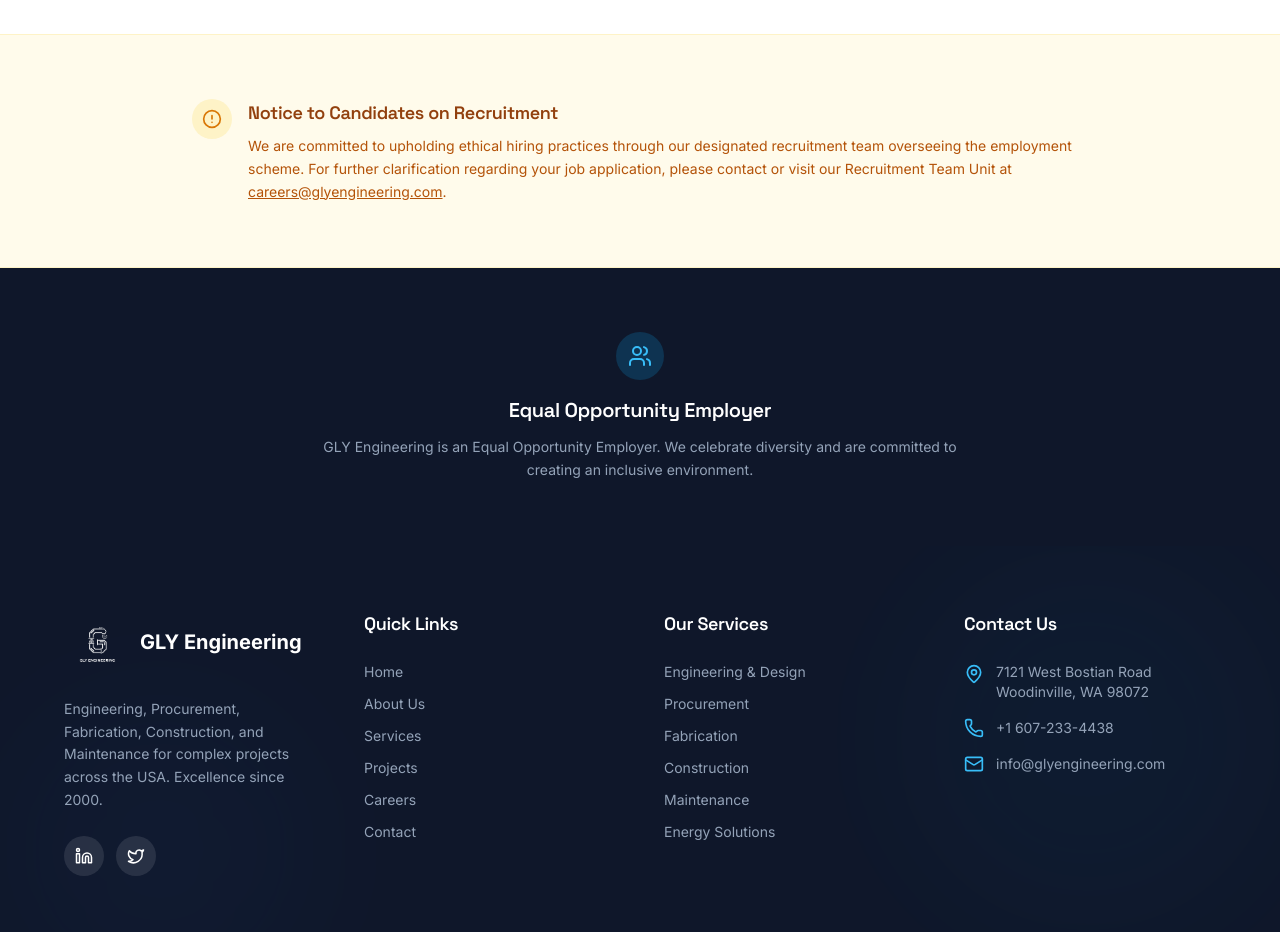
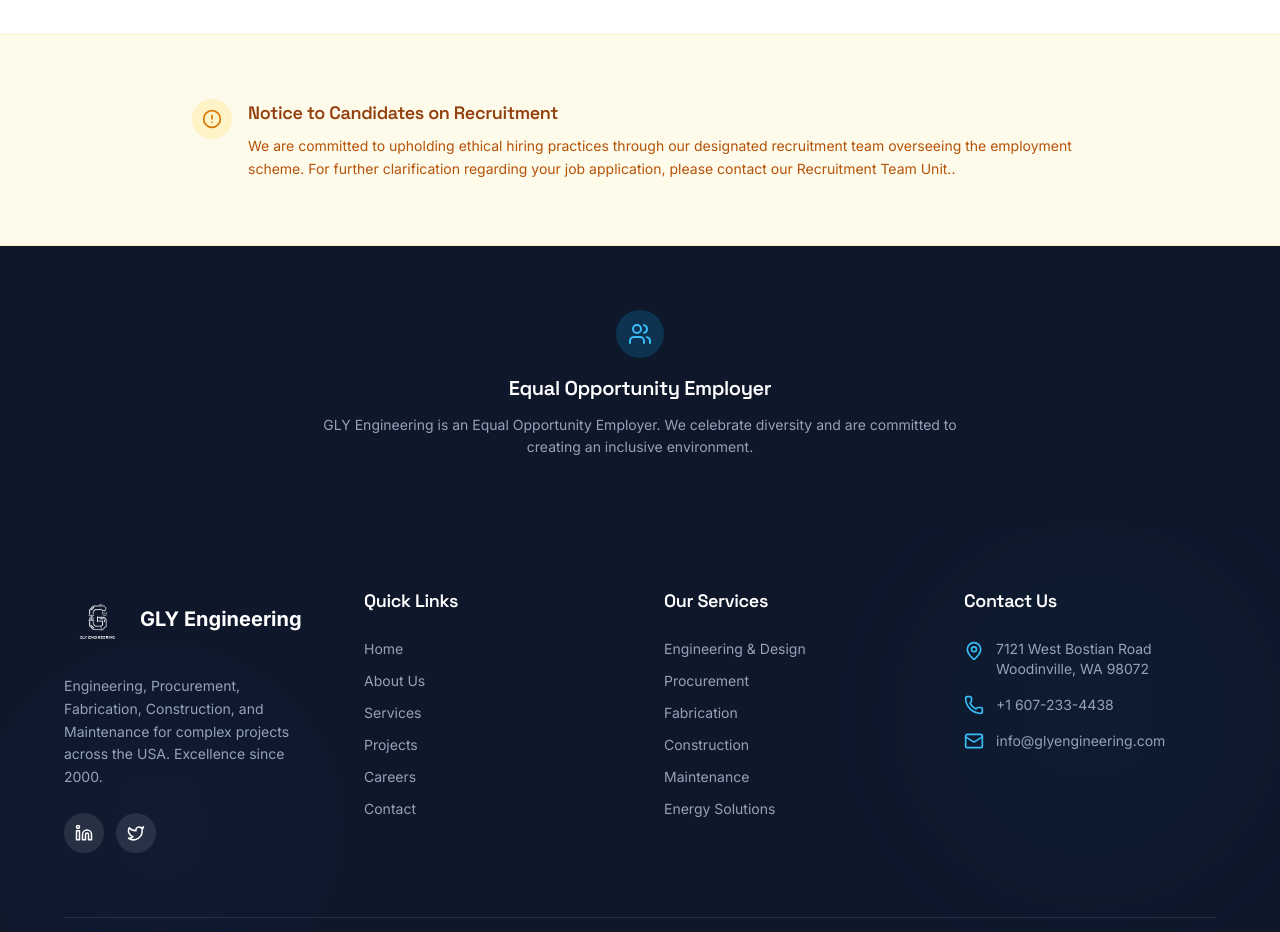
Before and after one commit to Beemhuse/gly-new, a React (Vite) app: page /careers in a window 1280 px wide. Shown: the part 2520-3452 px from the top of the page. Built offline with nearby package versions, Linux system fonts and the light colour scheme.

Commit message:
fix: careers page

```diff
--- a/src/pages/Careers.tsx
+++ b/src/pages/Careers.tsx
@@ -21,7 +21,7 @@ import { Input } from "@/components/ui/input";
 import { Textarea } from "@/components/ui/textarea";
 import { Label } from "@/components/ui/label";
 import { toast } from "sonner";
-import { Link } from "react-router-dom";
+// import { Link } from "react-router-dom";
 
 gsap.registerPlugin(ScrollTrigger);
 
@@ -75,7 +75,6 @@ const jobOpenings = [
     description: "Design electrical systems for industrial facilities.",
   },
 ];
-
 
 export default function Careers() {
   const [searchQuery, setSearchQuery] = useState("");
@@ -295,14 +294,13 @@ export default function Careers() {
                   We are committed to upholding ethical hiring practices through
                   our designated recruitment team overseeing the employment
                   scheme. For further clarification regarding your job
-                  application, please contact or visit our Recruitment Team Unit
-                  at{" "}
-                  <Link
+                  application, please contact our Recruitment Team Unit.
+                  {/* <Link
                     to={"mailto:careers@glyengineering.com"}
                     className="text-amber-700 underline"
                   >
                     careers@glyengineering.com
-                  </Link>
+                  </Link> */}
                   .
                 </p>
               </div>
```
